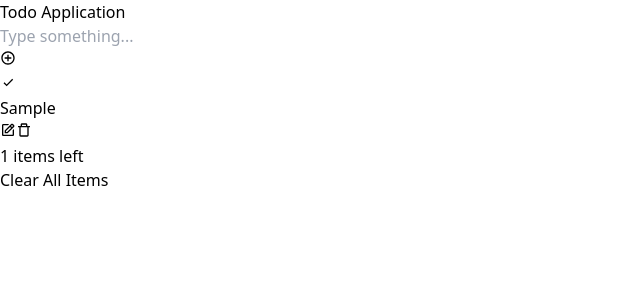
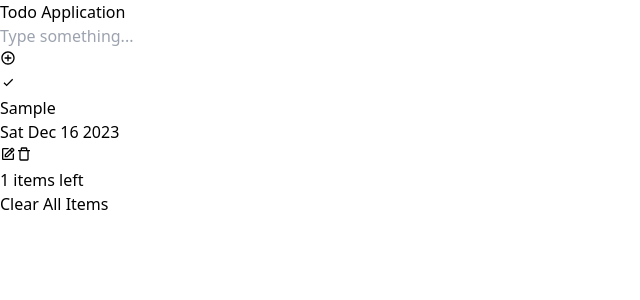
Before and after one commit to MehediAhsan/todo-app, a React (Vite) app: page / in a window 1280 px wide. Both pictures are taken after typing "Sample" into the empty fields and a click on the button 8 px from the left and 58 px from the top of the page. Shown: the top 300 px of the page, without its empty margins (0-640 px from the left). Built offline with nearby package versions, Linux system fonts and the light colour scheme.

Commit message:
added date

```diff
--- a/src/components/Form.jsx
+++ b/src/components/Form.jsx
@@ -6,13 +6,14 @@ import { toast } from 'react-hot-toast';
 
 const Form = () => {
   const { dispatch } = useContext(TodoContext);
+  const date = new Date().toDateString();
 
   const [text, setText] = useState("");
 
   const handleSubmit = (e) => {
     e.preventDefault();
 
-    const newTodo = { id: nanoid(5), text, isChecked: false };
+    const newTodo = { id: nanoid(5), text, date, isChecked: false };
     dispatch({ type: "ADD_TODO", payload: newTodo });
 
     toast.success("Todo added successfully")
--- a/src/components/TodoList.jsx
+++ b/src/components/TodoList.jsx
@@ -3,15 +3,14 @@ import { BiCheck, BiEdit, BiTrashAlt } from "react-icons/bi";
 import { TodoContext } from "./../context/TodoProvider";
 import { toast } from "react-hot-toast";
 
-const TodoList = ({ id, text, isChecked }) => {
+const TodoList = ({ id, text, date, isChecked }) => {
   const { dispatch } = useContext(TodoContext);
   const checkTodo = () => {
     dispatch({ type: "CHECK_TODO", payload: id });
-    if(isChecked) {
-      toast.success("Uncompleted")
-    }
-    else{
-      toast.success("Completed")
+    if (isChecked) {
+      toast.success("Uncompleted");
+    } else {
+      toast.success("Completed");
     }
   };
 
@@ -22,14 +21,14 @@ const TodoList = ({ id, text, isChecked }) => {
         color: "#ff0000",
       },
       iconTheme: {
-        primary: "#ff0000"
+        primary: "#ff0000",
       },
     });
   };
 
   const editTodo = () => {
     dispatch({ type: "EDIT_TODO", payload: id });
-  }
+  };
 
   return (
     <li className="flex items-center justify-between text-xl bg-slate-400 px-5 py-3 rounded">
@@ -42,8 +41,15 @@ const TodoList = ({ id, text, isChecked }) => {
         >
           <BiCheck />
         </button>
-        <p className={`${isChecked && "line-through"}`}>{text}</p>
+        <p className={`flex items-center ${isChecked && "line-through"}`}>
+          <span>{text}</span>
+        </p>
       </div>
+      <span
+        className={`flex items-center ${isChecked && "line-through"} text-sm text-gray-800`}
+      >
+        {date}
+      </span>
       <div>
         <button className="mr-2 text-blue-700" onClick={editTodo}>
           <BiEdit />
```
